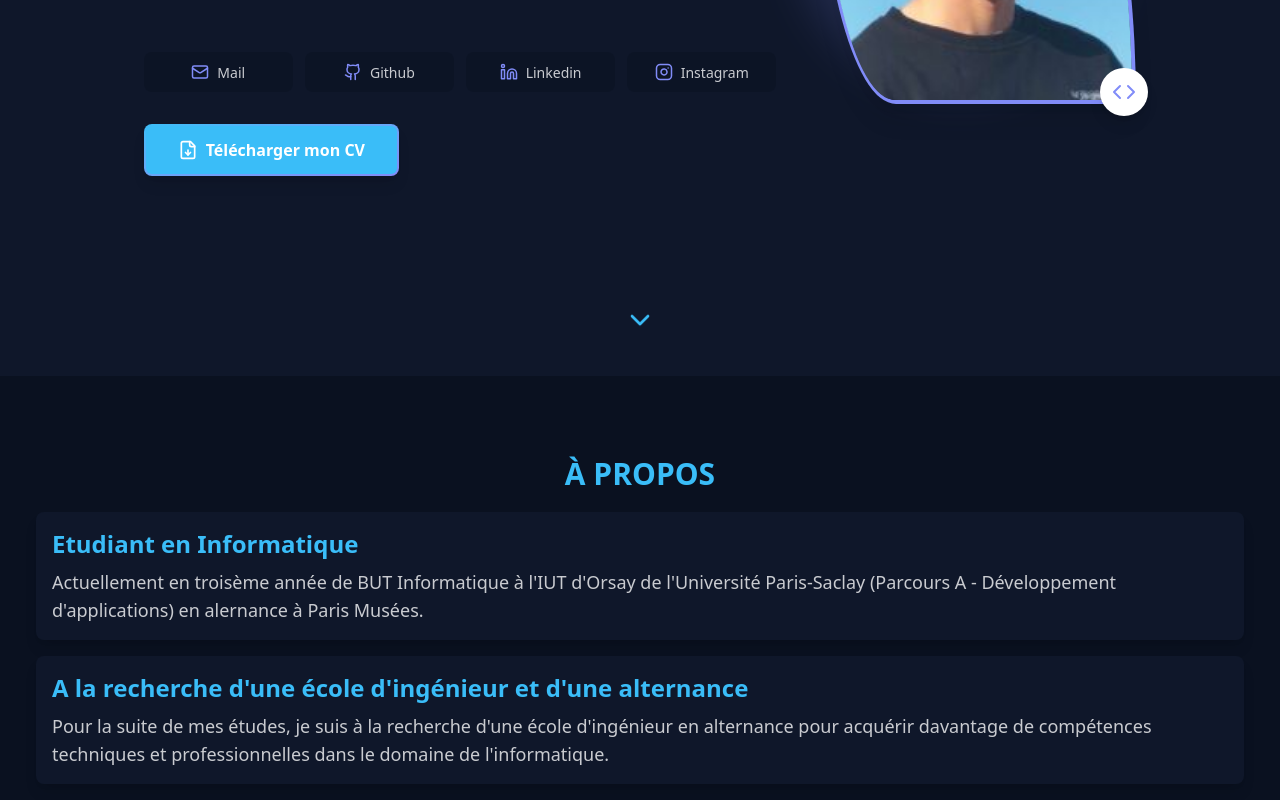
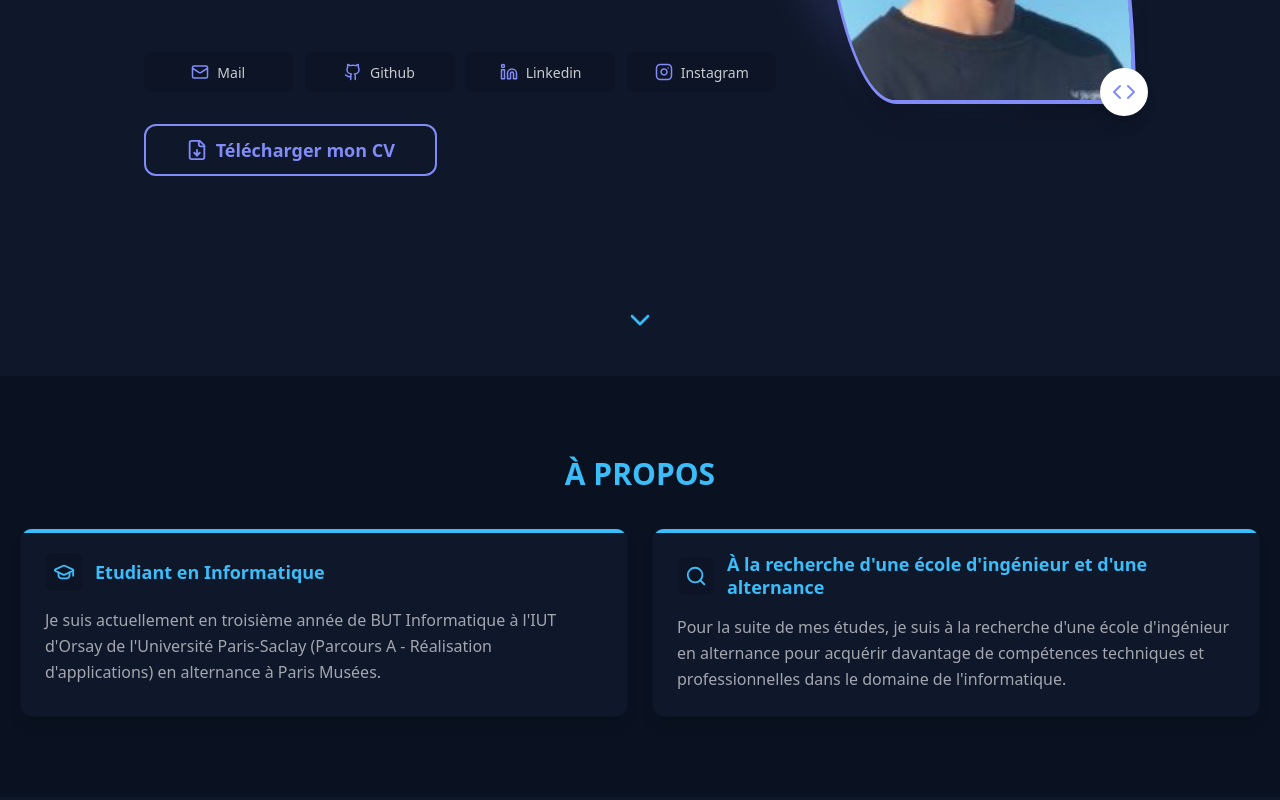
Before and after one commit to mathias-pg/Portfolio, a React (Vite) app: page / in a window 1280 px wide. Shown: the part 500-1300 px from the top of the page. Built offline with nearby package versions, Linux system fonts and the light colour scheme.

Commit message:
Mise à jour du porfolio : correction de fautes, mises à jour de l'UI de About, mise à jour du CV, ajout d'infos dans Experiences et changement UI bouton télécharger CV

```diff
--- a/src/components/About.tsx
+++ b/src/components/About.tsx
@@ -1,36 +1,49 @@
+import { GraduationCap, Search } from "lucide-react";
 import Title from "./Title";
 
-const aboutSections =[
+const aboutSections = [
     {
         id: 1,
+        icon: GraduationCap,
         title: "Etudiant en Informatique",
-        description: "Actuellement en troisème année de BUT Informatique à l'IUT d'Orsay de l'Université Paris-Saclay (Parcours A - Développement d'applications) en alernance à Paris Musées.",
+        description: "Je suis actuellement en troisième année de BUT Informatique à l'IUT d'Orsay de l'Université Paris-Saclay (Parcours A - Réalisation d'applications) en alternance à Paris Musées.",
     },
     {
         id: 2,
-        title: "A la recherche d'une école d'ingénieur et d'une alternance",
+        icon: Search,
+        title: "À la recherche d'une école d'ingénieur et d'une alternance",
         description: "Pour la suite de mes études, je suis à la recherche d'une école d'ingénieur en alternance pour acquérir davantage de compétences techniques et professionnelles dans le domaine de l'informatique.",
     }
 ]
+
 const About = () => {
-    return(
+    return (
         <div className="bg-base-300 py-20 px-5" id="About">
-            <Title title="À propos"/>
+            <Title title="À propos" />
             <div className="flex justify-center">
-                <div className="md:ml-4 md:mr-4 space-y-4">
-                    {aboutSections.map((section) => (
-                        <div key={section.id} className="flex flex-col md:flex-row items-center mb-4 p-4 bg-base-100 shadow-lg rounded-lg">
-                            <div className="flex flex-col">
-                                <h2 className="text-2xl font-bold text-primary mb-2">{section.title}</h2>
-                                <p className="text-lg">{section.description}</p>
+                <div className="grid grid-cols-1 md:grid-cols-2 gap-6 max-w-4xl w-full mt-4">
+                    {aboutSections.map((section) => {
+                        const Icon = section.icon;
+                        return (
+                            <div
+                                key={section.id}
+                                className="group relative bg-base-100 rounded-xl shadow-lg p-6 border border-base-200 hover:border-primary transition-all duration-300 hover:shadow-xl hover:-translate-y-1 overflow-hidden"
+                            >
+                                <div className="absolute top-0 left-0 w-full h-1 bg-primary" />
+                                <div className="flex items-center gap-3 mb-4">
+                                    <div className="p-2 rounded-lg bg-base-200 group-hover:bg-primary transition-colors duration-300">
+                                        <Icon size={22} className="text-primary group-hover:text-white transition-colors duration-300" />
+                                    </div>
+                                    <h2 className="text-lg font-bold text-primary leading-tight">{section.title}</h2>
+                                </div>
+                                <p className="text-base leading-relaxed text-base-content/80">{section.description}</p>
                             </div>
-                        </div>
-                    ))}
+                        );
+                    })}
                 </div>
             </div>
         </div>
-    )
+    );
 }
 
-
 export default About;
--- a/src/components/Experiences.tsx
+++ b/src/components/Experiences.tsx
@@ -1,14 +1,15 @@
 import Title from "./Title";
-import { MapPin, Calendar, Building2 } from "lucide-react";
+import { MapPin, Calendar, Building2, Info } from "lucide-react";
 import institutOptique from "../assets/companies/institutOptique.png";
 import auchan from "../assets/companies/auchan.png";
 import iTek from "../assets/companies/itek.png";
 import parismusees from "../assets/companies/parismusees.png";
 
+
 const experiences = [
     {
         id: 1,
-        role: "Stage de 3ème",
+        role: "Stage d'observation de 3ème",
         company: "Institut d'Optique Graduate School",
         period: "Décembre 2019 - Décembre 2019",
         location: "2 Av. Augustin Fresnel, 91120 Palaiseau",
@@ -20,15 +21,17 @@ const experiences = [
         company: "Auchan",
         period: "Juillet 2023 - Août 2023 et Juillet 2024 - Août 2024",
         location: "2 Chem. de Briis, 91140 Villebon-sur-Yvette",
-        image: auchan
+        subject: "→ Gestion des clients et des stocks.",
+        image: auchan,
     },
     {
         id: 3,
-        role: "Stage en développement informatique",
+        role: "Stage en tant que développeur informatique",
         company: "I-Tek",
         period: "Avril 2025 - Juillet 2025",
         location: "Z.A, Les Dineux, 22250 Trémeur",
-        image: iTek
+        subject: "→ Automatisation de tâches via VBA, WLangage (WinDev) et SQL.",
+        image: iTek,
     },
     {
         id: 4,
@@ -36,6 +39,7 @@ const experiences = [
         company: "Paris Musées",
         period: "Septembre 2025 - Septembre 2026",
         location: "30 rue de Chabrol, 75010 Paris",
+        subject: `→ Conception et maintenance de programmes Java\n\n→ Développement d’une application web de synchronisation pour Paris Musées :\n  - Développé en PHP avec Symfony, HTML, CSS, Javascript (+jQuery), C# et Bootstrap.\n  - Création et gestion d’une base de données MariaDB.\n  - Synchronise les collections photographiques des musées via deux API REST.\n\n→ Développement d’une application web dashboard pour Paris Musées :\n  - Développé en PHP avec Symfony, HTML, CSS, Javascript, C#, Bootstrap.\n  - Création et gestion d’une base de données MariaDB et utilisation d’une base de données Microsoft SQL Server.\n  - Création de graphes avec Chart.js pour suivre les collections.`,
         image: parismusees
     }
 ]
@@ -81,6 +85,12 @@ const Experiences = () => {
                             <MapPin size={16} />
                             <span>{exp.location}</span>
                           </div>
+                          {exp.subject && (
+                            <div className="flex items-start justify-center md:justify-start gap-2 mt-1">
+                              <Info size={16} className="flex-shrink-0 mt-0.5" />
+                              <span className="whitespace-pre-line">{exp.subject}</span>
+                            </div>
+                          )}
                         </div>
                       </div>
                     </div>
--- a/src/components/Home.tsx
+++ b/src/components/Home.tsx
@@ -87,12 +87,10 @@ const Home = () => {
                         <a
                             href="/CV_Mathias_Petibon-Gravier.pdf"
                             download
-                            className="group relative inline-flex items-center justify-center overflow-hidden rounded-lg bg-gradient-to-br from-primary to-secondary p-0.5 font-bold text-white shadow-lg transition-all duration-300 hover:scale-105"
+                            className="btn border-2 border-secondary bg-transparent hover:bg-secondary text-secondary hover:text-white font-semibold transition-all duration-300 group flex items-center gap-2 w-fit px-10 py-6 text-lg rounded-xl"
                         >
-                            <span className="relative flex items-center gap-2 rounded-md bg-primary px-8 py-3 transition-all duration-300 group-hover:bg-opacity-0">
-                                <FileDown size={20} />
-                                Télécharger mon CV
-                            </span>
+                            <FileDown className="group-hover:text-white transition-colors duration-300" size={22} />
+                            Télécharger mon CV
                         </a>
                     </div>
                 </div>
```
Also changed, not shown: 1 other file (tests, documents, lock files or other folders).
